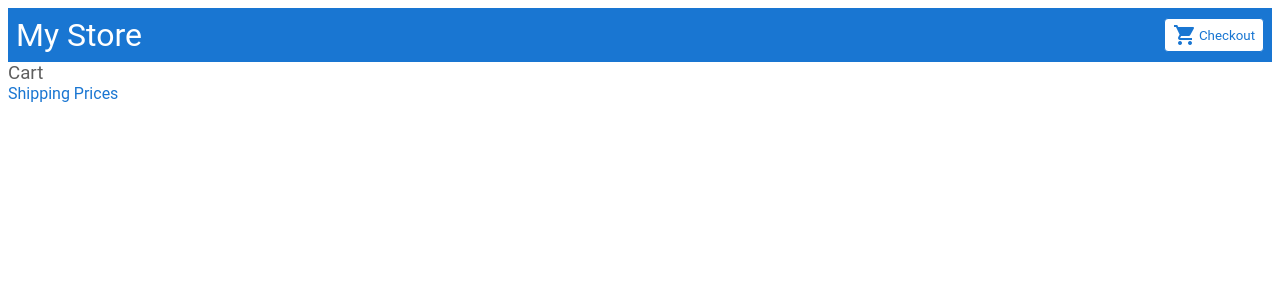
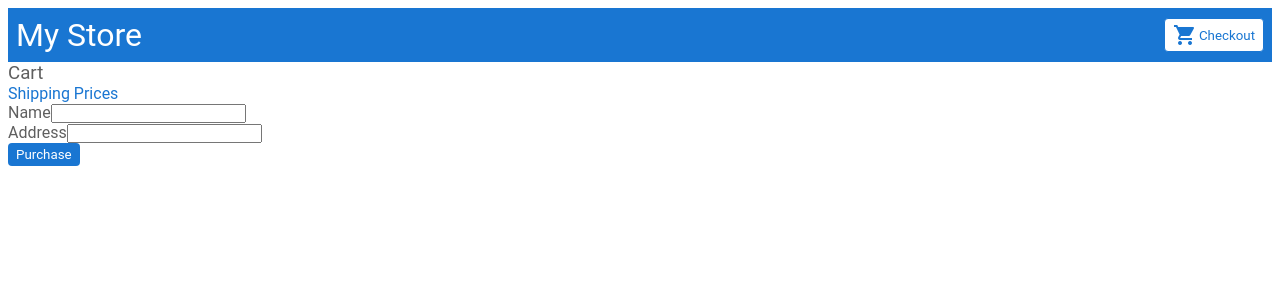
Before and after one commit to israelfcarvalho/my-angular-app, an Angular app: page /cart in a window 1280 px wide. Shown: the top 300 px of the page. Built offline with nearby package versions, Linux system fonts and the light colour scheme.

Commit message:
Add form to cart view
Add ReactiveFormsModule to manage form state

```diff
--- a/src/app/app.module.ts
+++ b/src/app/app.module.ts
@@ -12,6 +12,7 @@ import { ProductAlertsComponent } from './product-alerts/product-alerts.componen
 import { ProductDetailsComponent } from './product-details/product-details.component';
 import { CartComponent } from './cart/cart.component';
 import { ShippingComponent } from './shipping/shipping.component';
+import { ReactiveFormsModule } from '@angular/forms';
 
 @NgModule({
   declarations: [
@@ -28,6 +29,7 @@ import { ShippingComponent } from './shipping/shipping.component';
     HttpClientModule,
     BrowserModule,
     AppRoutingModule,
+    ReactiveFormsModule,
     RouterModule.forRoot([
       {path: '', component: ProductListComponent},
       {path: 'products/:productId', component: ProductDetailsComponent},
--- a/src/app/button/button.component.ts
+++ b/src/app/button/button.component.ts
@@ -1,7 +1,7 @@
 import { Component, EventEmitter, Input, Output } from '@angular/core';
 
 type ButtonIcon = 'shopping_cart'
-type ButtonType = 'button'
+type ButtonType = 'button' | 'submit'
 type ButtonKind = 'primary' | 'secondary'
 
 @Component({
--- a/src/app/cart.service.ts
+++ b/src/app/cart.service.ts
@@ -10,6 +10,9 @@ import { ShippingOptions } from './entities/shipping';
 
 export class CartService {
   items: CartItems = {}
+  get itemsArray(){
+    return Object.values(this.items)
+  }
 
   constructor(private httpClient: HttpClient) { }
 
--- a/src/app/cart/cart.component.html
+++ b/src/app/cart/cart.component.html
@@ -5,3 +5,17 @@
 <div [className]="'cart_item'" *ngFor="let cart of items">
     {{cart.product.name}} - {{cart.quantity}} - {{cart.product.price | currency}}
 </div>
+
+<form [formGroup]="checkoutForm" (ngSubmit)="onSubmit()">
+    <div>
+        <label for="name">Name</label>
+        <input id="name" type="text" formControlName="name">
+    </div>
+
+    <div>
+        <label for="address">Address</label>
+        <input id="address" type="text" formControlName="address">
+    </div>
+
+    <app-button type="submit" [kind]="'primary'" [text]="'Purchase'"></app-button>
+</form>
--- a/src/app/cart/cart.component.ts
+++ b/src/app/cart/cart.component.ts
@@ -1,6 +1,11 @@
 import { Component } from '@angular/core';
+import { FormBuilder } from '@angular/forms';
 import { CartService } from '../cart.service';
-import { CartItem, CartItems } from '../entities/cart';
+
+const checkoutFormInitialData = {
+  name: '',
+  address: ''
+}
 
 @Component({
   selector: 'app-cart',
@@ -8,7 +13,20 @@ import { CartItem, CartItems } from '../entities/cart';
   styleUrls: ['./cart.component.scss']
 })
 export class CartComponent {
-  items: Array<CartItem> = Object.keys(this.cartService.items).map(cartItemKey => this.cartService.items[cartItemKey])
+  items = this.cartService.itemsArray
+  checkoutForm = this.formBuilder.group(checkoutFormInitialData)
 
-  constructor(private cartService: CartService){}
+  constructor(private cartService: CartService, private formBuilder: FormBuilder){}
+
+  onSubmit(){
+    this.cartService.clearItems()
+    this.items = this.cartService.itemsArray
+
+    console.warn('Your order has been submited', this.checkoutForm.value)
+
+    this.checkoutForm.reset(checkoutFormInitialData)
+  }
 }
+
+//TODO: Add validation to de form
+//TODO: perhaps create a custom FormBuilder to extend the current module and add some things like add initialData
--- a/src/app/product-details/product-details.component.ts
+++ b/src/app/product-details/product-details.component.ts
@@ -1,4 +1,4 @@
-import { Component } from '@angular/core';
+import { Component, OnInit } from '@angular/core';
 import {ActivatedRoute} from '@angular/router'
 import { CartService } from '../cart.service';
 import { Product, products } from '../entities/product';
@@ -8,7 +8,7 @@ import { Product, products } from '../entities/product';
   templateUrl: './product-details.component.html',
   styleUrls: ['./product-details.component.scss']
 })
-export class ProductDetailsComponent {
+export class ProductDetailsComponent implements OnInit {
   buyText = 'Buy'
   product?: Product
 
```
